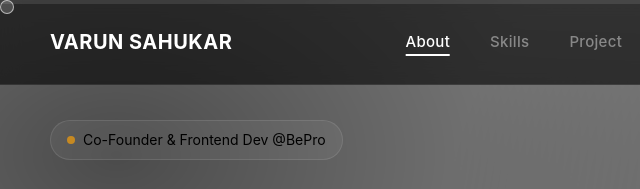
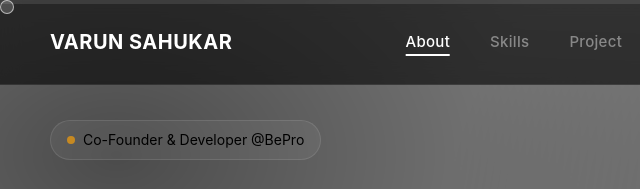
Before and after one commit to varunsahukar/Portfolio, a website: page index.html in a window 1280 px wide. Shown: the top 189 px of the page, 0-640 px from the left. Drawn offline with Linux system fonts and the light colour scheme.

Commit message:
Update index.html

```diff
--- a/index.html
+++ b/index.html
@@ -70,7 +70,7 @@
           <div class="hero-left">
             <div class="hero-badge fade-in-up">
               <div class="badge-icon"></div>
-              <span>Co-Founder & Frontend Dev @BePro</span>
+              <span> Co-Founder & Developer @BePro </span>
             </div>
             <h1 class="hero-title fade-in-up">
               <span class="title-line">I craft</span>
```
